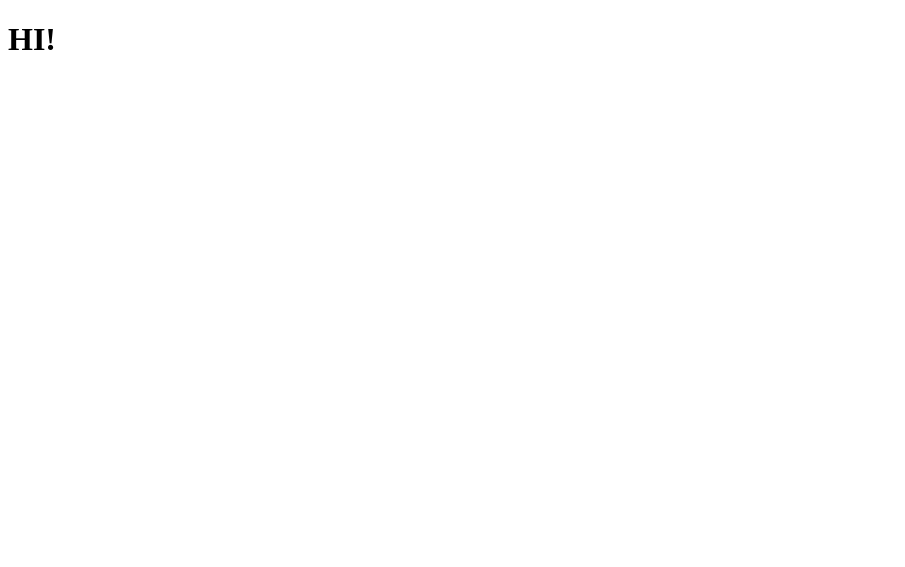
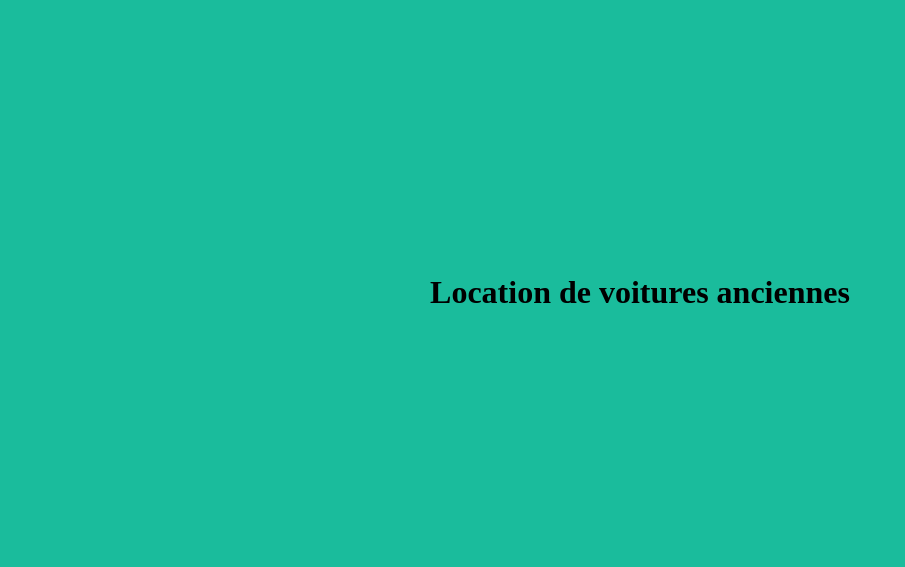
Before and after one commit to Louis-Marie-Rigalleau/Index-New-WebLMr, a plain HTML site: page index.html in a window 1280 px wide. Shown: the whole page, without its empty margins (0-905 px from the left). Drawn offline with Linux system fonts and the light colour scheme.

Commit message:
project init

```diff
--- a/index.html
+++ b/index.html
@@ -4,7 +4,7 @@
 		<title> C'est pas bon !</title>
 		<meta charset="utf-8">
 	</head>
-	<body>
-		<h1> HI! </h1>
+	<body style="background-color:#1abc9c">
+		<h1 style="padding-top:20%; padding-bottom:20%; text-align:center;" >Location de voitures anciennes</h1>
 	</body>
 </html>
```
